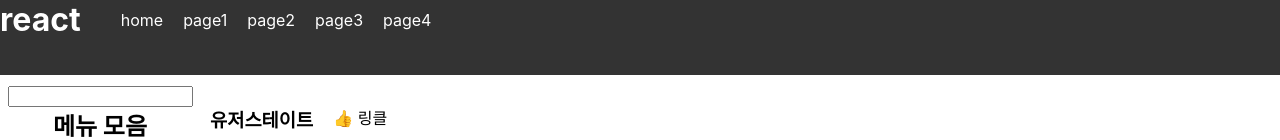
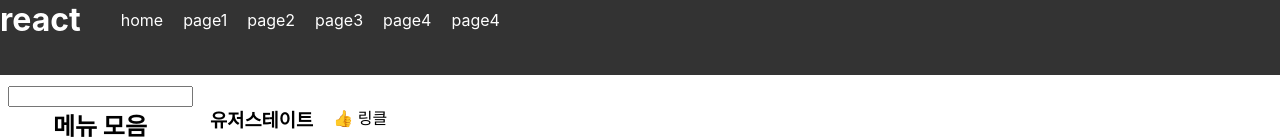
Before and after one commit to jeonghoona1816a2/portfolio_react, a React (Create React App) app: page / in a window 1280 px wide. Shown: the top 140 px of the page. Built offline with nearby package versions, Linux system fonts and the light colour scheme.

Commit message:
test upload

```diff
--- a/src/App.js
+++ b/src/App.js
@@ -34,10 +34,9 @@ function App() {
 <Link to="project201">page2</Link>
 <Link to="project301">page3</Link>
 <Link to="project401">page4</Link>
+<Link to="project401">page4</Link>
 </nav>
 </div>
-
-
 <div className='container'>
 <Lnb/>
 <div className='content'>
```
